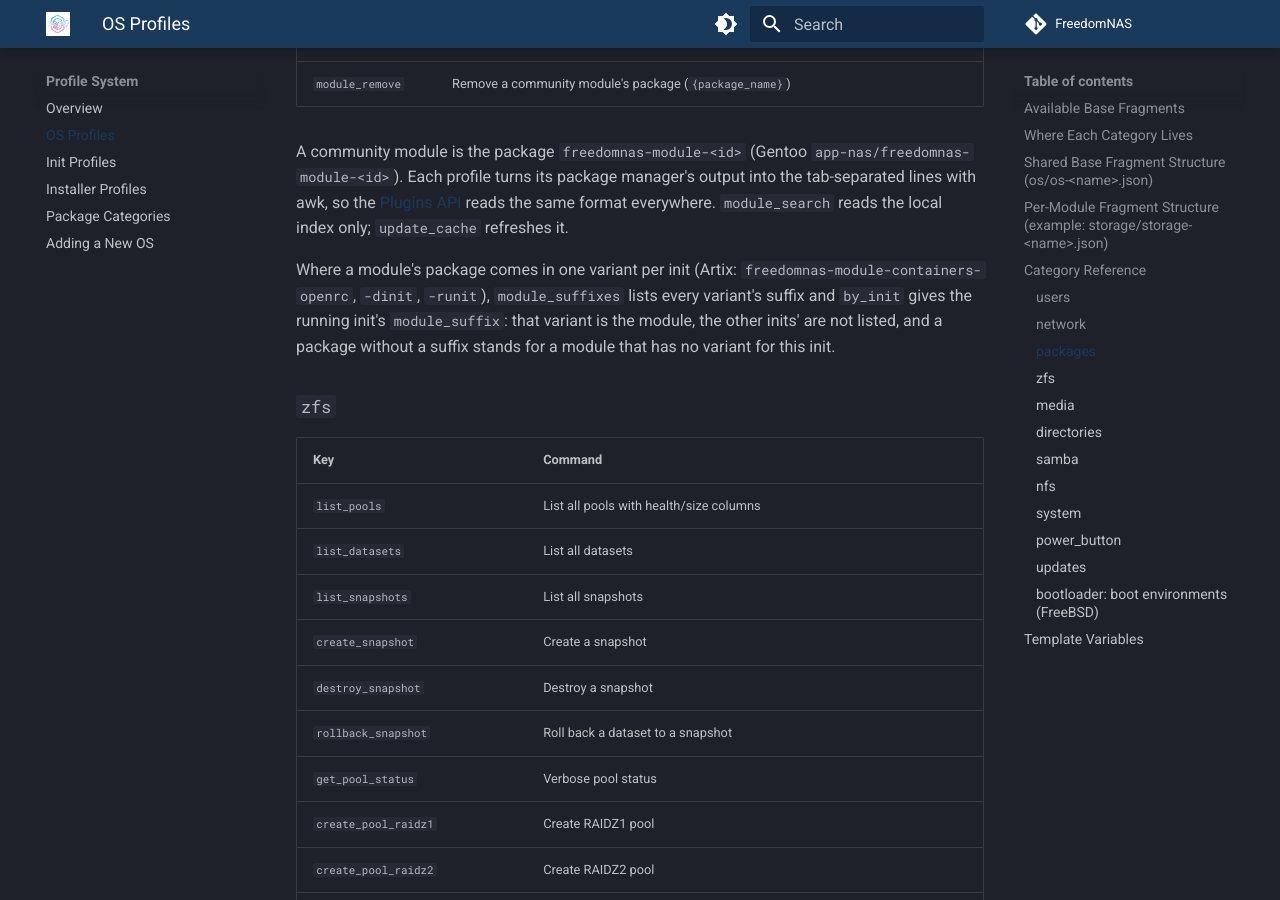
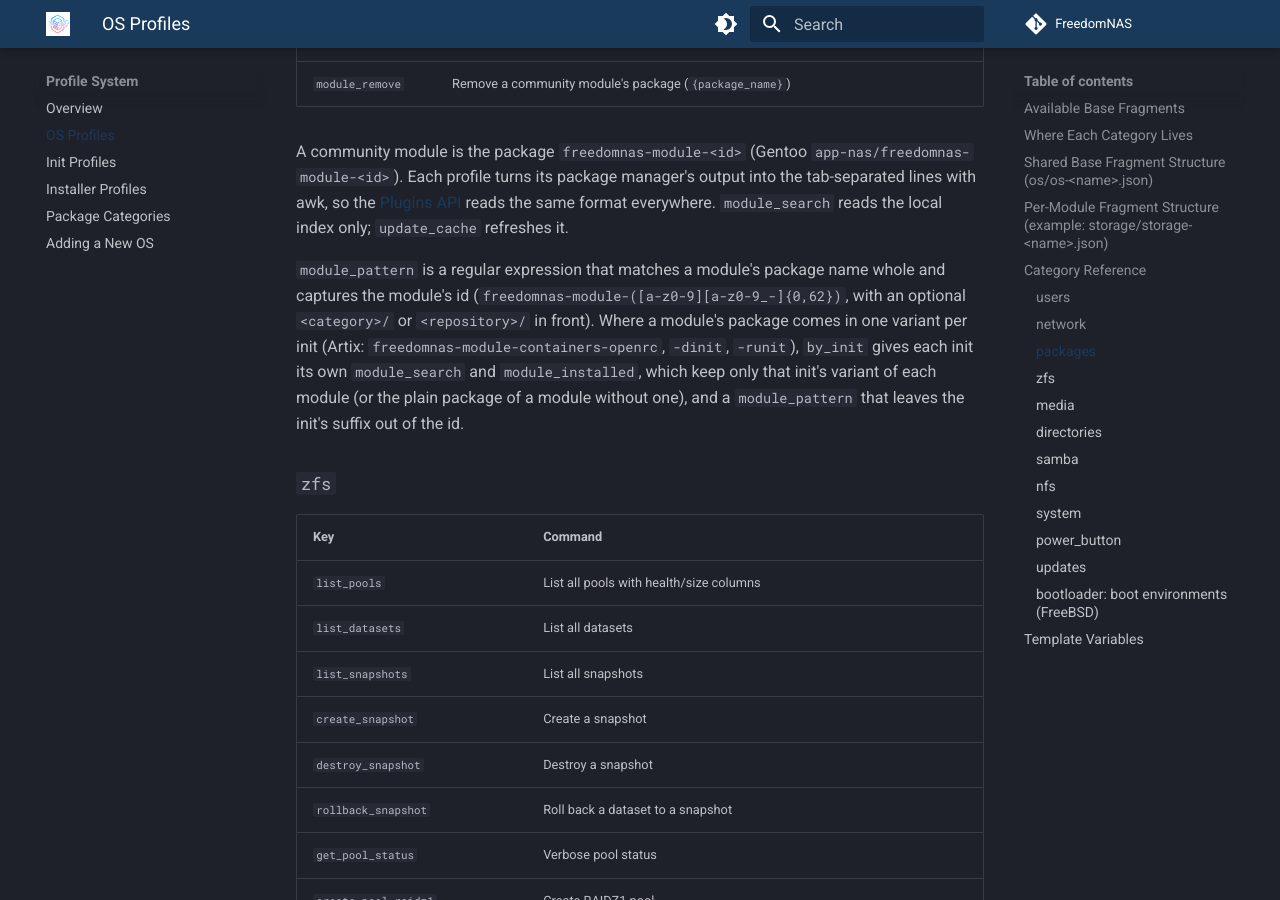
Before and after one commit to FreedomNAS/freedomnas-docs, an MkDocs documentation site: the page built from docs/profiles/os-profiles.md, in a window 1280 px wide and 900 px high, scrolled down 5988 px. Built offline with MkDocs 1.6.1 and Material for MkDocs 9.7.7, drawn with Linux system fonts in a browser that asks for light colours.

Commit message:
W6: Keep Artix's module variants in its profile, not in the core

```diff
--- a/docs/profiles/os-profiles.md
+++ b/docs/profiles/os-profiles.md
@@ -151,12 +151,14 @@ output into the tab-separated lines with awk, so the
 [Plugins API](../api/plugins.md) reads the same format everywhere.
 `module_search` reads the local index only; `update_cache` refreshes it.
 
-Where a module's package comes in one variant per init (Artix:
-`freedomnas-module-containers-openrc`, `-dinit`, `-runit`),
-`module_suffixes` lists every variant's suffix and `by_init` gives the
-running init's `module_suffix`: that variant is the module, the other inits'
-are not listed, and a package without a suffix stands for a module that has
-no variant for this init.
+`module_pattern` is a regular expression that matches a module's package
+name whole and captures the module's id (`freedomnas-module-([a-z0-9][a-z0-9_-]{0,62})`,
+with an optional `<category>/` or `<repository>/` in front). Where a module's
+package comes in one variant per init (Artix:
+`freedomnas-module-containers-openrc`, `-dinit`, `-runit`), `by_init` gives
+each init its own `module_search` and `module_installed`, which keep only that
+init's variant of each module (or the plain package of a module without
+one), and a `module_pattern` that leaves the init's suffix out of the id.
 
 ### `zfs`
 
```
Also changed, not shown: docs/developer/packaging.md (+5 -4 lines).
